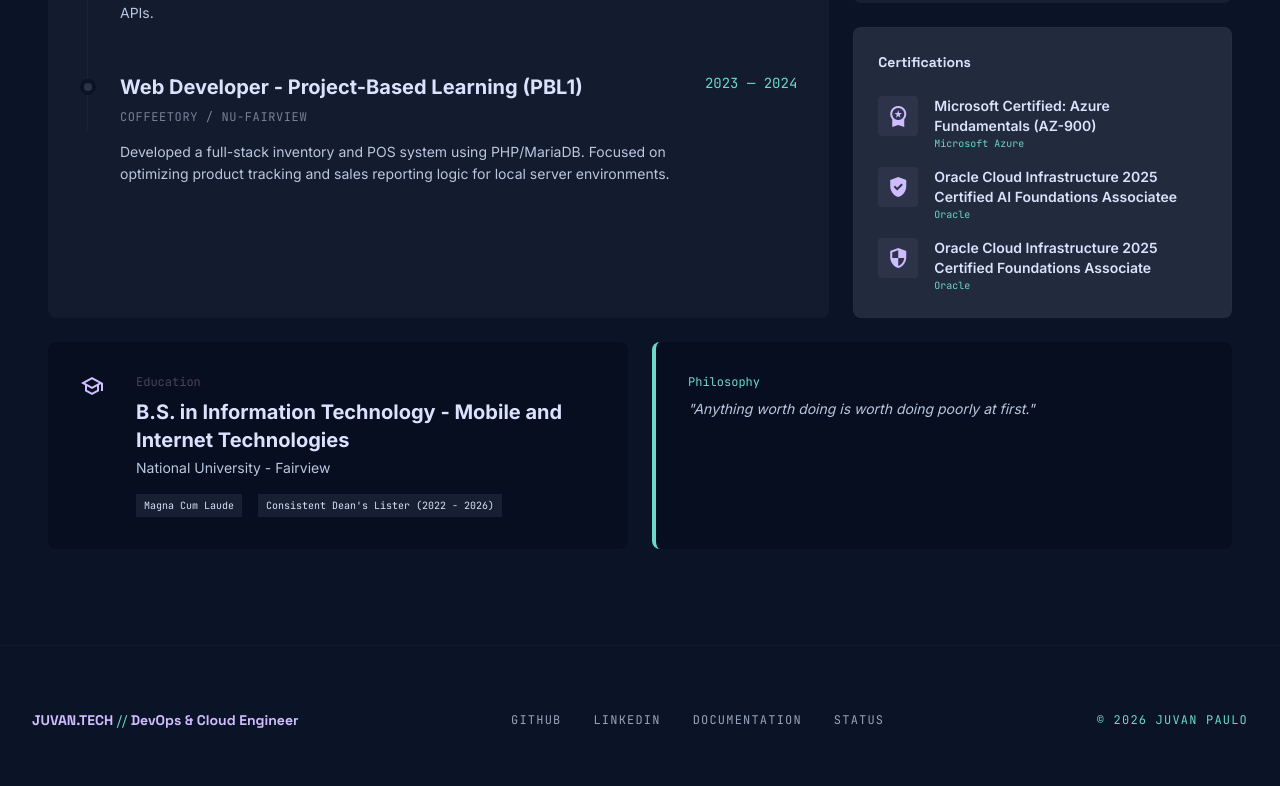
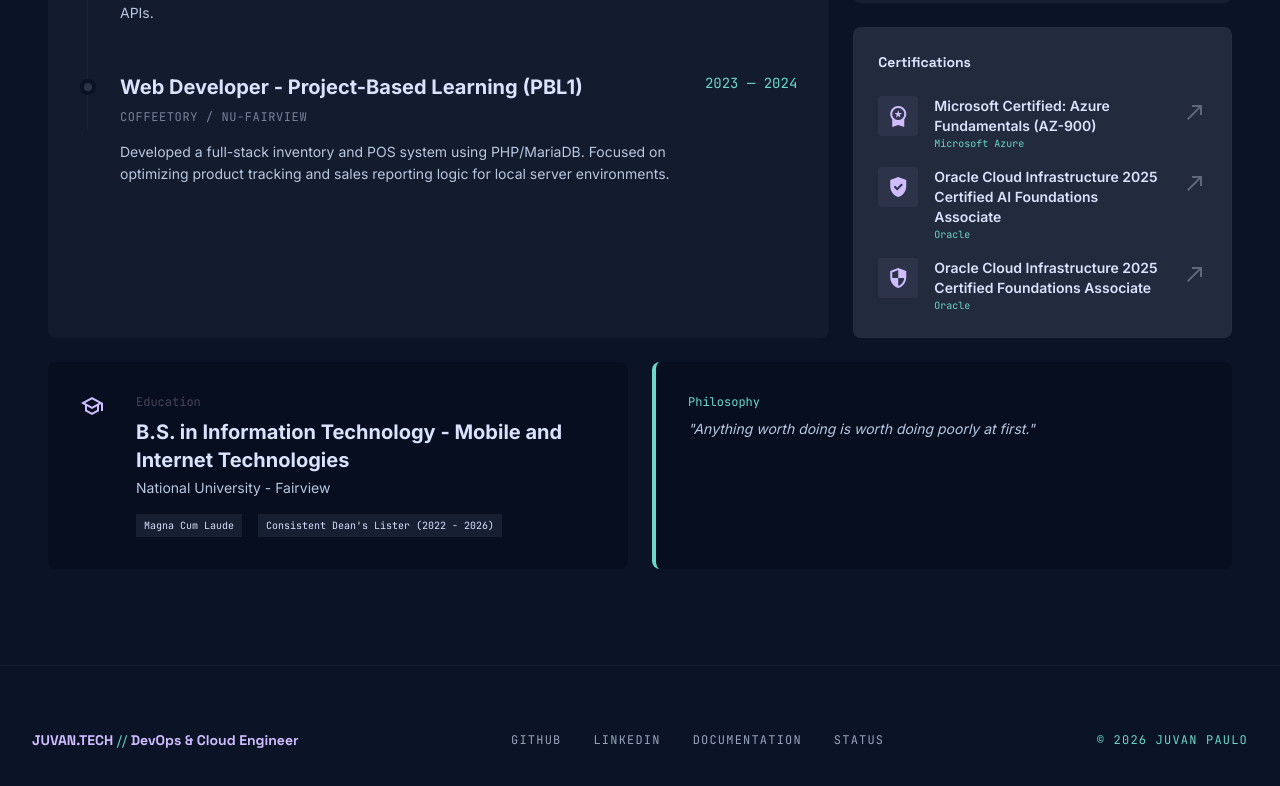
Before and after one commit to naori11/personal-portfolio, a Next.js app in the folder apps/web/: page /about in a window 1280 px wide. Shown: the part 1554-2340 px from the top of the page. Built offline with nearby package versions, Linux system fonts and the light colour scheme.

Commit message:
feat: add a subtle navigation indicator for certifications section

```diff
--- a/apps/web/app/about/page.tsx
+++ b/apps/web/app/about/page.tsx
@@ -308,12 +308,13 @@ export default function AboutPage() {
                 className="flex items-start gap-4 group cursor-pointer"
               >
                 <div className="w-10 h-10 flex-shrink-0 bg-[#2d3449] rounded-sm flex items-center justify-center text-[#cfbdff] transition-colors group-hover:bg-[#cfbdff] group-hover:text-[#3a0093]">
-                  <span className="material-symbols-outlined" style={{ fontVariationSettings: "'FILL' 1" }}>workspace_premium</span>
+                  <span className="material-symbols-outlined text-[20px]" style={{ fontVariationSettings: "'FILL' 1" }}>workspace_premium</span>
                 </div>
-                <div>
+                <div className="flex-grow">
                   <div className="text-sm font-semibold group-hover:text-[#cfbdff] transition-colors">Microsoft Certified: Azure Fundamentals (AZ-900)</div>
                   <div className="font-[family-name:var(--font-jetbrains-mono)] text-[10px] text-[#6bd8cb]">Microsoft Azure</div>
                 </div>
+                <span className="material-symbols-outlined text-[16px] text-[#b9c7df]/40 group-hover:text-[#cfbdff] transition-colors mt-1">north_east</span>
               </a>
 
               <a
@@ -323,12 +324,13 @@ export default function AboutPage() {
                 className="flex items-start gap-4 group cursor-pointer"
               >
                 <div className="w-10 h-10 flex-shrink-0 bg-[#2d3449] rounded-sm flex items-center justify-center text-[#cfbdff] transition-colors group-hover:bg-[#cfbdff] group-hover:text-[#3a0093]">
-                  <span className="material-symbols-outlined" style={{ fontVariationSettings: "'FILL' 1" }}>verified_user</span>
+                  <span className="material-symbols-outlined text-[20px]" style={{ fontVariationSettings: "'FILL' 1" }}>verified_user</span>
                 </div>
-                <div>
-                  <div className="text-sm font-semibold group-hover:text-[#cfbdff] transition-colors">Oracle Cloud Infrastructure 2025 Certified AI Foundations Associatee</div>
+                <div className="flex-grow">
+                  <div className="text-sm font-semibold group-hover:text-[#cfbdff] transition-colors">Oracle Cloud Infrastructure 2025 Certified AI Foundations Associate</div>
                   <div className="font-[family-name:var(--font-jetbrains-mono)] text-[10px] text-[#6bd8cb]">Oracle</div>
                 </div>
+                <span className="material-symbols-outlined text-[16px] text-[#b9c7df]/40 group-hover:text-[#cfbdff] transition-colors mt-1">north_east</span>
               </a>
 
               <a
@@ -338,12 +340,13 @@ export default function AboutPage() {
                 className="flex items-start gap-4 group cursor-pointer"
               >
                 <div className="w-10 h-10 flex-shrink-0 bg-[#2d3449] rounded-sm flex items-center justify-center text-[#cfbdff] transition-colors group-hover:bg-[#cfbdff] group-hover:text-[#3a0093]">
-                  <span className="material-symbols-outlined" style={{ fontVariationSettings: "'FILL' 1" }}>security</span>
+                  <span className="material-symbols-outlined text-[20px]" style={{ fontVariationSettings: "'FILL' 1" }}>security</span>
                 </div>
-                <div>
+                <div className="flex-grow">
                   <div className="text-sm font-semibold group-hover:text-[#cfbdff] transition-colors">Oracle Cloud Infrastructure 2025 Certified Foundations Associate</div>
                   <div className="font-[family-name:var(--font-jetbrains-mono)] text-[10px] text-[#6bd8cb]">Oracle</div>
                 </div>
+                <span className="material-symbols-outlined text-[16px] text-[#b9c7df]/40 group-hover:text-[#cfbdff] transition-colors mt-1">north_east</span>
               </a>
             </div>
           </div>
```
